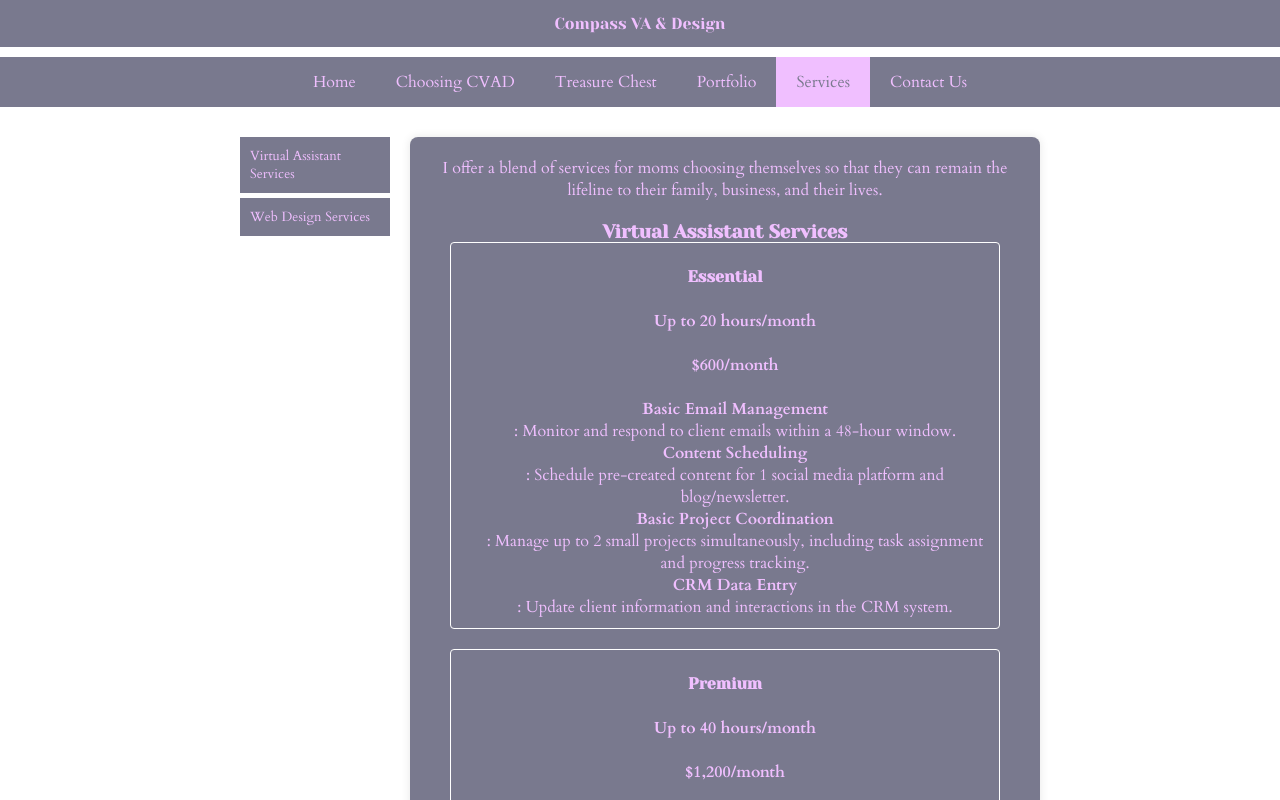
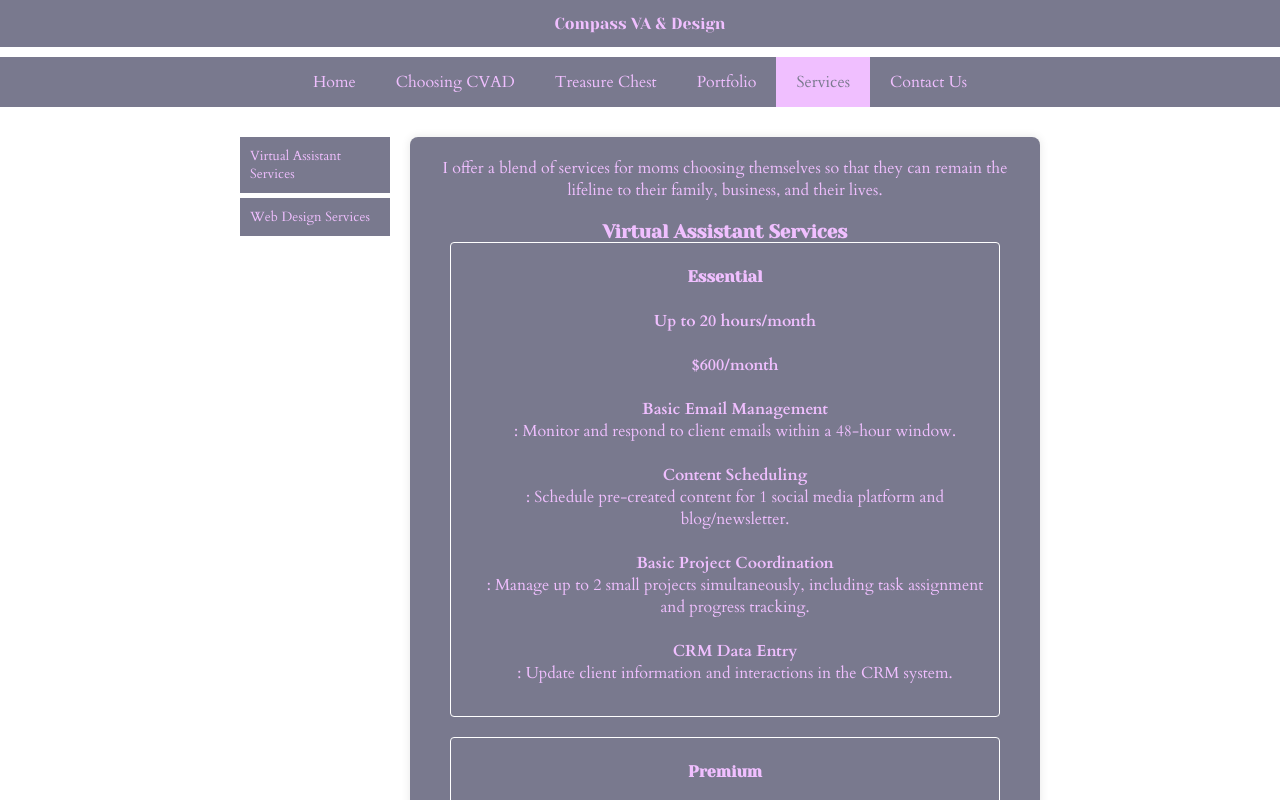
Before and after one commit to CVADesign/servicesindex, a plain HTML site: page servicesindex.html in a window 1280 px wide. Both pictures are taken after a click on the element "Virtual Assistant Services". Shown: the top 800 px of the page. Drawn offline with Linux system fonts and the light colour scheme; a script that the page names is missing; a web font is replaced by a local one.

Commit message:
Update servicesindex.html

```diff
--- a/servicesindex.html
+++ b/servicesindex.html
@@ -47,11 +47,11 @@
                                 <ul>
                                     <li><b>Up to 20 hours/month</b></li><br>
                                     <li><b>$600/month</b></li><br>
-                                    <li><b>Basic Email Management</b><br>: Monitor and respond to client emails within a 48-hour window.</li>
+                                    <li><b>Basic Email Management</b><br>: Monitor and respond to client emails within a 48-hour window.</li><br>
                                     <li><b>Content Scheduling</b><br>: Schedule pre-created content for 1 social media platform and blog/newsletter.
-        </li>
-                                    <li><b>Basic Project Coordination</b><br>: Manage up to 2 small projects simultaneously, including task assignment and progress tracking.</li>
-                                    <li><b>CRM Data Entry</b><br>: Update client information and interactions in the CRM system.</li>
+        </li><br>
+                                    <li><b>Basic Project Coordination</b><br>: Manage up to 2 small projects simultaneously, including task assignment and progress tracking.</li><br>
+                                    <li><b>CRM Data Entry</b><br>: Update client information and interactions in the CRM system.</li><br>
                                 </ul>
                             </div>
 
```
